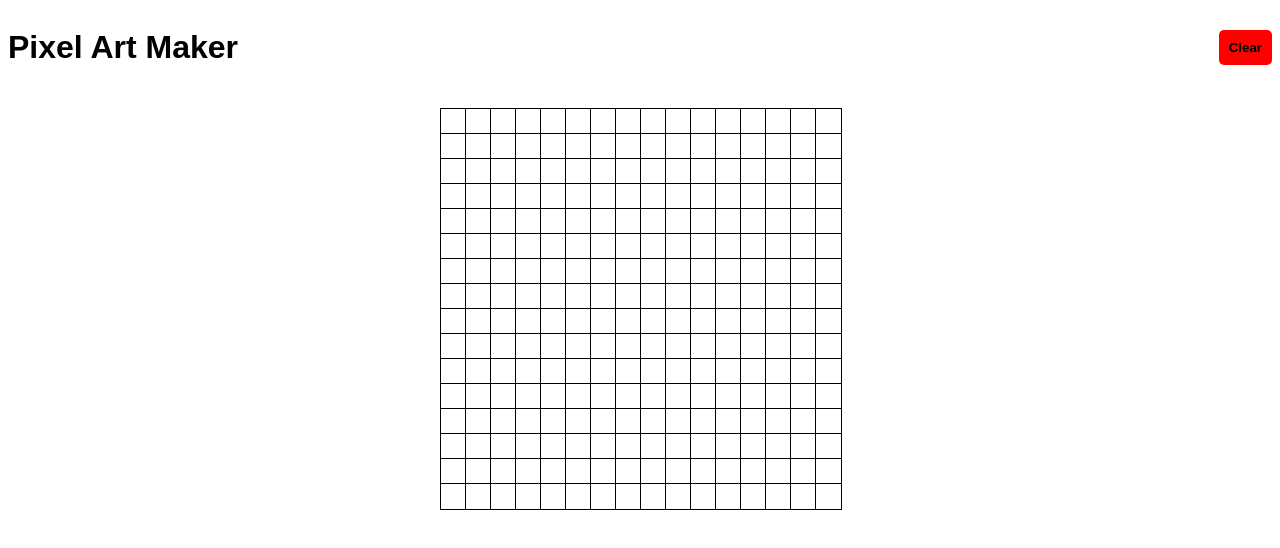
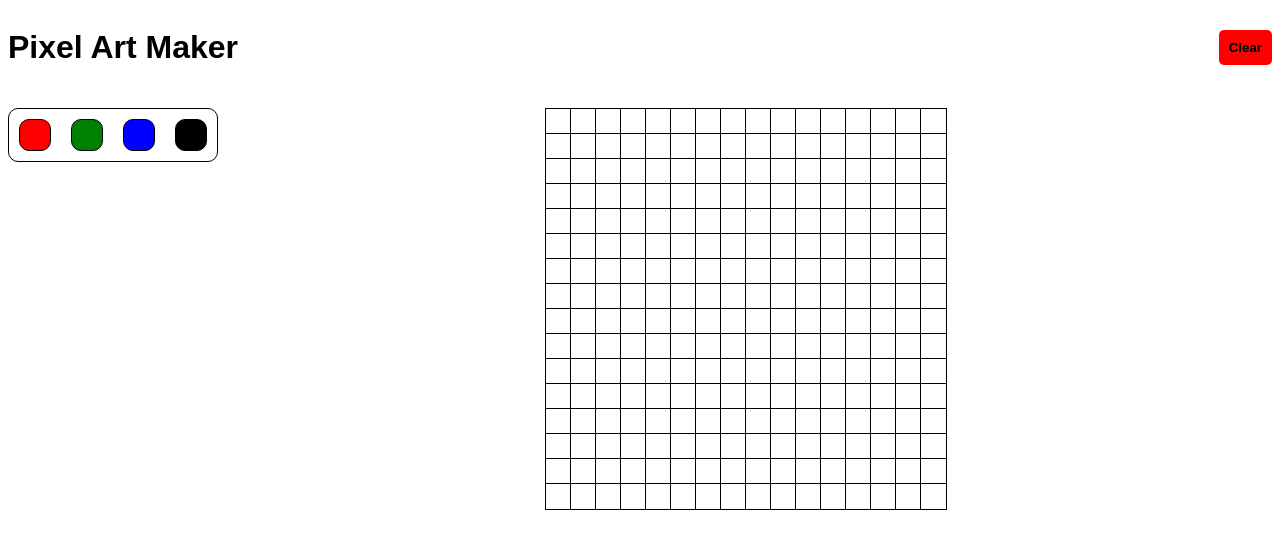
Before and after one commit to cdw66/pixel-art, a Vue app: page / in a window 1280 px wide. Shown: the top 548 px of the page. Built offline with nearby package versions, Linux system fonts and the light colour scheme.

Commit message:
Added color selection

```diff
--- a/src/App.vue
+++ b/src/App.vue
@@ -1,6 +1,10 @@
 <template>
   <div class="container">
     <Header @clear="clearGrid" />
+  </div>
+  <div class="editor">
+    <div>
+      <ColorPicker @select-color="selectColor" :swatches="swatches" />
     </div>
     <div @mouseleave="stopColor" class="grid">
       <!-- <Grid @color-pixel="colorPixel" :pixels="pixels" /> -->
@@ -11,6 +15,7 @@
         :pixels="pixels"
       />
     </div>
+  </div>
 </template>
 
 <script>
@@ -18,18 +23,21 @@
 import Header from "./components/Header.vue";
 // import Pixel from "./components/Pixel.vue";
 import Grid from "./components/Grid.vue";
+import ColorPicker from "./components/ColorPicker.vue";
 
 export default {
   name: "App",
   components: {
     Header,
     Grid,
-    // Pixel,
+    ColorPicker,
   },
   data() {
     return {
       mouseDown: false,
+      selectedColor: "black",
       pixels: [],
+      swatches: [],
     };
   },
   methods: {
@@ -37,7 +45,7 @@ export default {
       if (this.mouseDown) {
         this.pixels.forEach((pixel) => {
           if (pixel.id == id) {
-            pixel.color = "black";
+            pixel.color = this.selectedColor;
           }
         });
       }
@@ -45,14 +53,19 @@ export default {
 
     startColor() {
       this.mouseDown = true;
-      console.log("mouse is down!");
-      console.log(this.mouseDown);
     },
 
     stopColor() {
       this.mouseDown = false;
-      console.log(this.mouseDown);
-      console.log("mouse is up!");
+    },
+
+    selectColor(id) {
+      this.color = this.swatches.forEach((swatch) => {
+        if (swatch.id == id) {
+          this.selectedColor = swatch.color;
+          console.log(this.selectedColor);
+        }
+      });
     },
 
     // generateGrid() {
@@ -91,6 +104,25 @@ export default {
 
     this.pixels = blank;
 
+    this.swatches = [
+      {
+        id: 1,
+        color: "red",
+      },
+      {
+        id: 2,
+        color: "green",
+      },
+      {
+        id: 3,
+        color: "blue",
+      },
+      {
+        id: 4,
+        color: "black",
+      },
+    ];
+
     // this.pixels = [
     //   {
     //     id: 1,
@@ -127,4 +159,8 @@ export default {
   border-style: none;
   font-weight: bold;
 }
+
+.editor {
+  display: flex;
+}
 </style>;
--- /dev/null
+++ b/src/components/ColorPicker.vue
@@ -0,0 +1,37 @@
+<template>
+  <div>
+    <!-- <div :key="swatch.id" v-for="swatch in swatches"> -->
+    <ColorSwatch
+      @select-color="$emit('select-color', swatch.id)"
+      :key="swatch.id"
+      v-for="swatch in swatches"
+      :swatch="swatch"
+    />
+    <!-- </div> -->
+  </div>
+</template>
+
+<script>
+import ColorSwatch from "./ColorSwatch.vue";
+
+export default {
+  name: "Color Picker",
+  components: {
+    ColorSwatch,
+  },
+  props: {
+    swatches: Array,
+  },
+  emits: ["select-color"],
+};
+</script>
+
+<style scoped>
+div {
+  display: flex;
+  /* flex-direction: row; */
+  border-style: solid;
+  border-radius: 10px;
+  border-width: 1px;
+}
+</style>
--- /dev/null
+++ b/src/components/ColorSwatch.vue
@@ -0,0 +1,25 @@
+<template>
+  <div @click="onSelect(id)" :style="{ background: swatch.color }"></div>
+</template>
+
+<script>
+export default {
+  name: "Color Swatch",
+  props: {
+    swatch: Object,
+  },
+  methods: {
+    onSelect(id) {
+      this.$emit("select-color", id);
+    },
+  },
+};
+</script>
+
+<style scoped>
+div {
+  width: 30px;
+  height: 30px;
+  margin: 10px;
+}
+</style>
```
Lines whose indentation alone changed are shown as unchanged.
